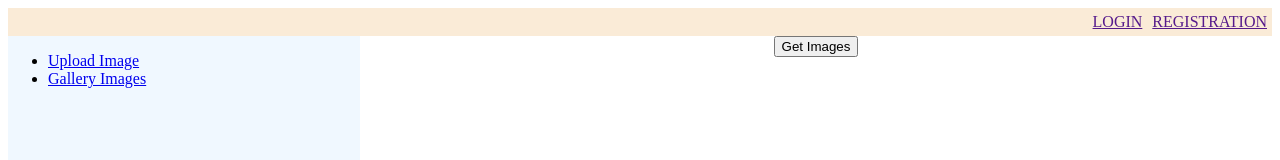
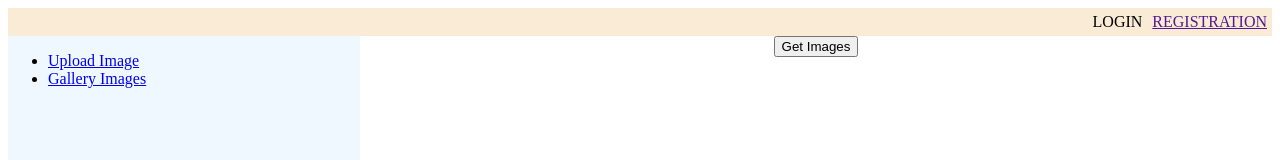
Before and after one commit to HollyBang/image-cloud, a React (Create React App) app in the folder front/: page /gallery in a window 1280 px wide. Shown: the top 160 px of the page. Built offline with nearby package versions, Linux system fonts and the light colour scheme.

Commit message:
added animate circle

```diff
--- a/front/src/components/UI/CircleForm/CircleForm.jsx
+++ b/front/src/components/UI/CircleForm/CircleForm.jsx
@@ -3,8 +3,9 @@ import './CircleForm.css';
 
 const CircleForm = (props) => {
     console.log(props);
+    const { toggleClass } = props;
     return (
-        <div className="pop-up-circle"></div>
+        <div className={`pop-up-circle ${toggleClass}`}></div>
     );
 };
 
--- a/front/src/containers/Header/Header.jsx
+++ b/front/src/containers/Header/Header.jsx
@@ -1,5 +1,5 @@
 import React, { Component } from 'react';
-import { CSSTransitionGroup } from 'react-transition-group';
+import { CSSTransitionGroup, TransitionGroup } from 'react-transition-group';
 import './Header.css';
 import ContactForm from '../../components/UI/example/ContactForm.jsx';
 import CircleForm from '../../components/UI/CircleForm/CircleForm.jsx';
@@ -25,18 +25,15 @@ class Header extends Component {
     }
 
     render() {
+        const toggleClass = this.state.isToggleOn ? 'off' : 'on';
         return (
             <div className="header">
-                <a className="header-link" href="" onClick={this.handleClick}>LOGIN</a>
+                <a className="header-link" onClick={this.handleClick}>LOGIN</a>
                 <a className="header-link" href="">REGISTRATION</a>
                 {/* <ContactForm  onSubmit={this.submit} /> */}
-                {/* <CSSTransitionGroup
-                    transitionName="example"
-                    transitionEnterTimeout={500}
-                    transitionLeaveTimeout={300}>
-
-                </CSSTransitionGroup> */}
-                <CircleForm />
+                <TransitionGroup timeout={100}>
+                    <CircleForm toggleClass={toggleClass} />
+                </TransitionGroup>
             </div>
         );
     }
```
